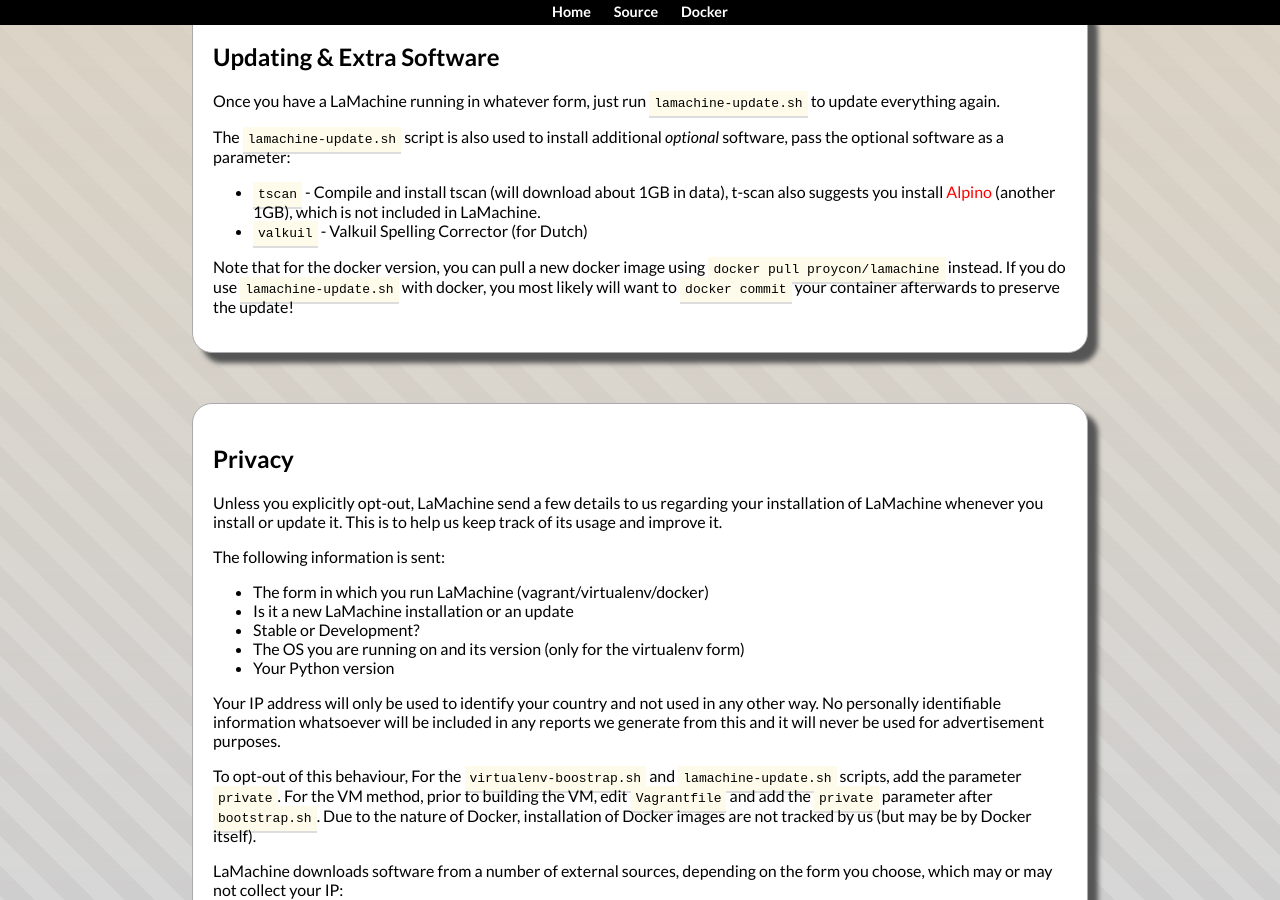
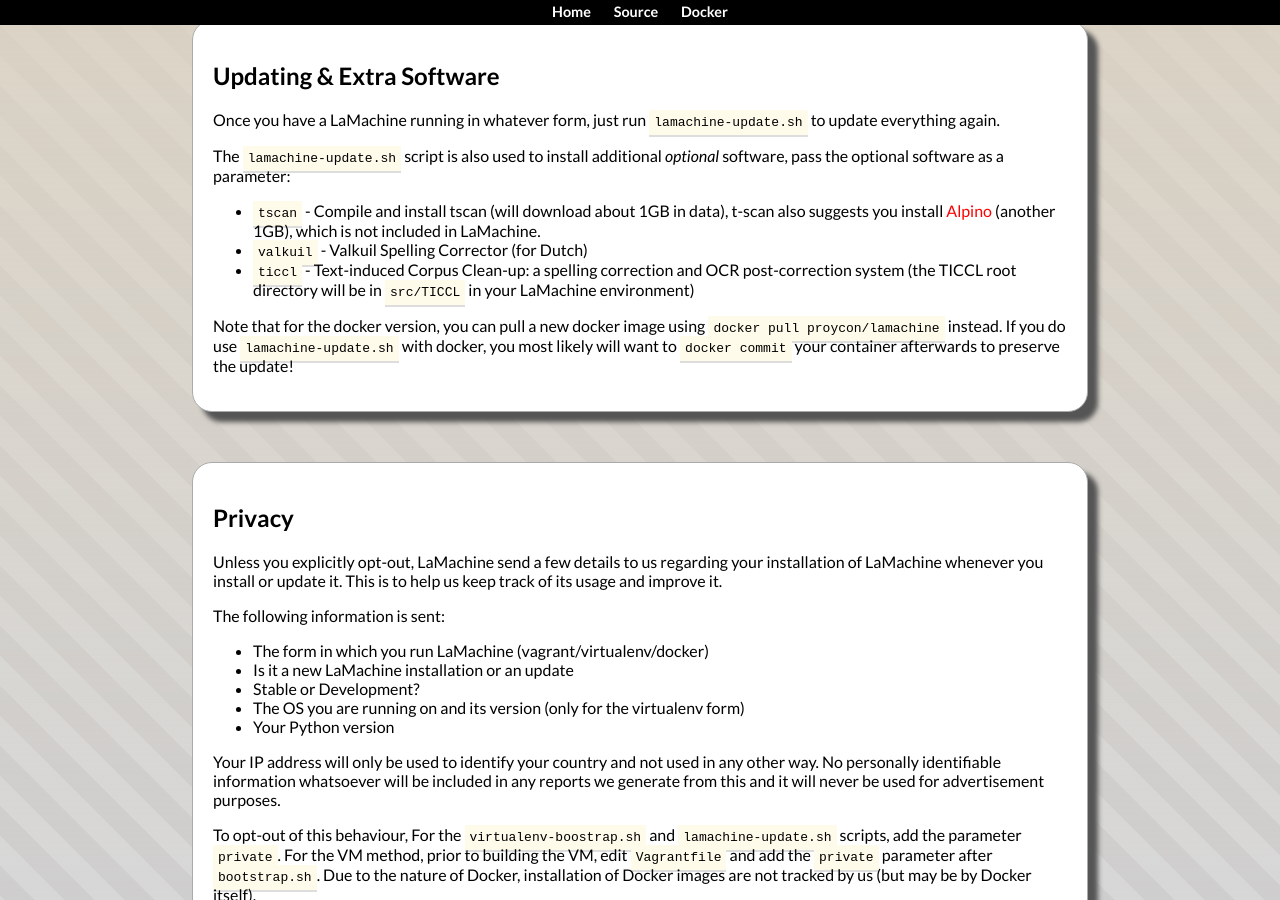
Before and after one commit to proycon/LaMachine, a Jekyll site: the page built from index.md, in a window 1280 px wide and 900 px high, scrolled down 3245 px. Built offline with Jekyll 4.4.1, drawn with Linux system fonts in a browser that asks for light colours; some of the changed text lies outside the part shown.

Commit message:
added ticcl to website

```diff
--- a/index.md
+++ b/index.md
@@ -57,6 +57,7 @@ Pre-installed software
 Optional additional software:
 - [T-scan](https://github.com/proycon/tscan) - T-scan is a Dutch text analytics tool for readability prediction.
 - [Valkuil](https://github.com/proycon/valkuil-gecco) - A context-aware spelling corrector for Dutch
+- [TICCL](https://github.com/martinreynaert/TICCL) - A spelling correction and OCR post-correction system
 
 Both the VM image as well as the docker image are based on Arch Linux.
 
@@ -165,6 +166,7 @@ The ``lamachine-update.sh`` script is also used to install additional *optional*
 
  * ``tscan`` - Compile and install tscan (will download about 1GB in data), t-scan also suggests you install [Alpino](http://www.let.rug.nl/vannoord/alp/Alpino/) (another 1GB), which is not included in LaMachine.
  * ``valkuil`` - Valkuil Spelling Corrector (for Dutch)
+ * ``ticcl`` - Text-induced Corpus Clean-up: a spelling correction and OCR post-correction system  (the TICCL root directory will be in ``src/TICCL`` in your LaMachine environment)
 
 Note that for the docker version, you can pull a new docker image using ``docker pull proycon/lamachine`` instead. If you do use ``lamachine-update.sh`` with docker, you most likely will want to ``docker commit`` your container afterwards to preserve the update!
 </section>
```
